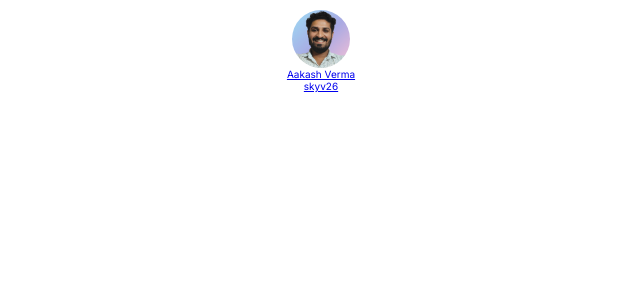
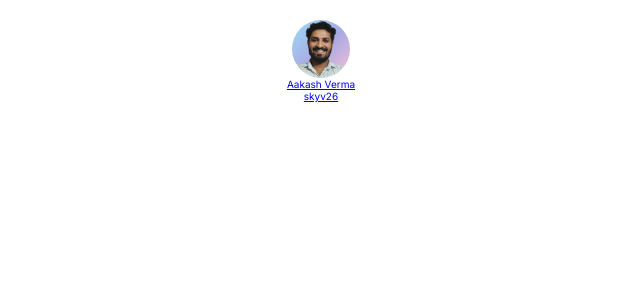
Before and after one commit to skyv26/linktree-profile, a React (Create React App) app: page / in a window 1280 px wide. Shown: the top 300 px of the page, without its empty margins (319-959 px from the left). Built offline with nearby package versions, Linux system fonts and the light colour scheme.

Commit message:
update the styles `[index.css]`

```diff
--- a/src/index.css
+++ b/src/index.css
@@ -1,4 +1,4 @@
-@import url('https://fonts.googleapis.com/css2?family=Inter:wght@300;400;600&display=swap');
+@import url('https://fonts.googleapis.com/css2?family=Inter:wght@300;400;600;700&display=swap');
 
 *,
 *::after,
@@ -16,6 +16,6 @@
 
 body {
   width: 100%;
-  padding: 1rem;
+  padding: 2rem 1rem;
   min-height: 100vh;
 }
```
